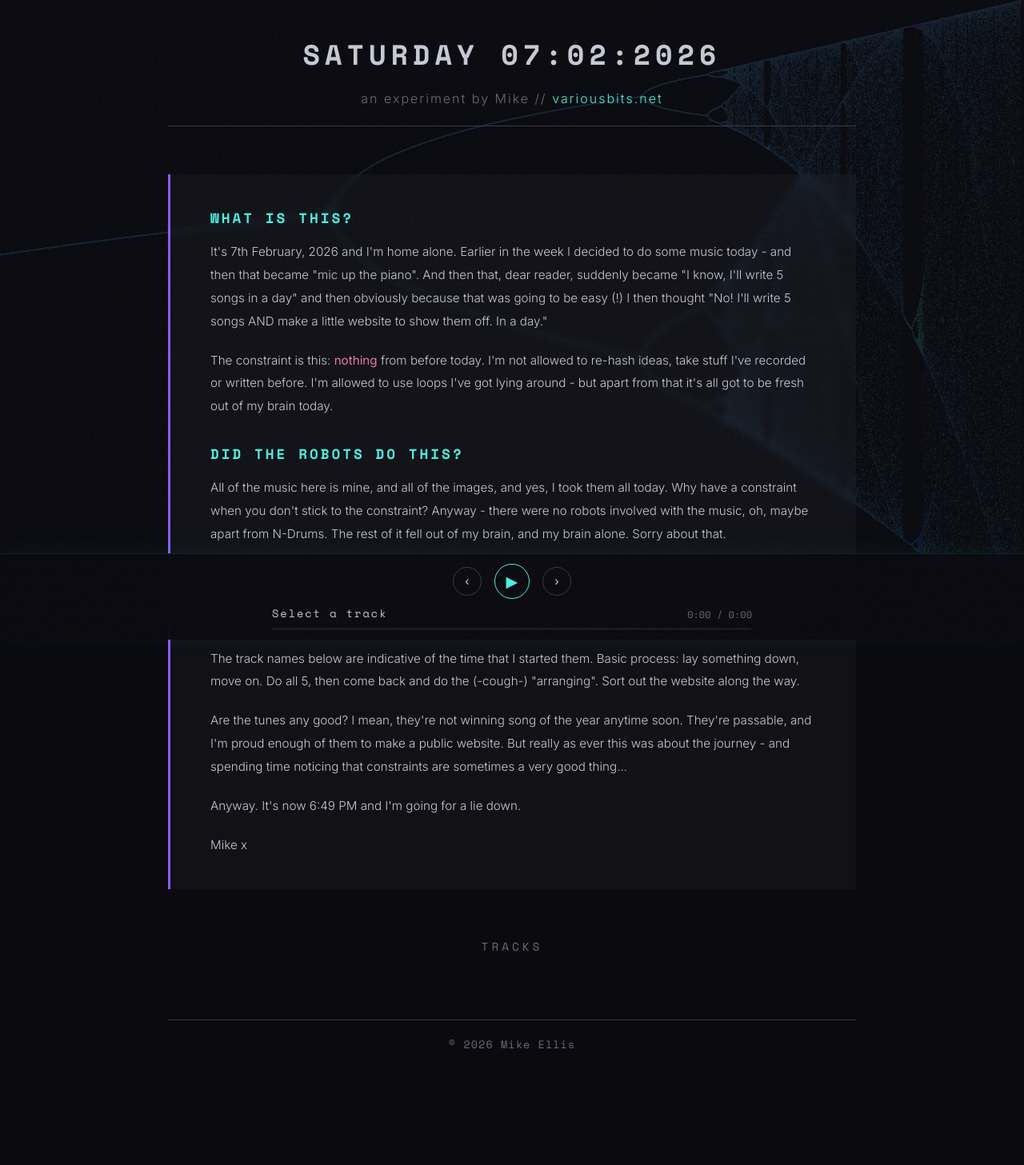
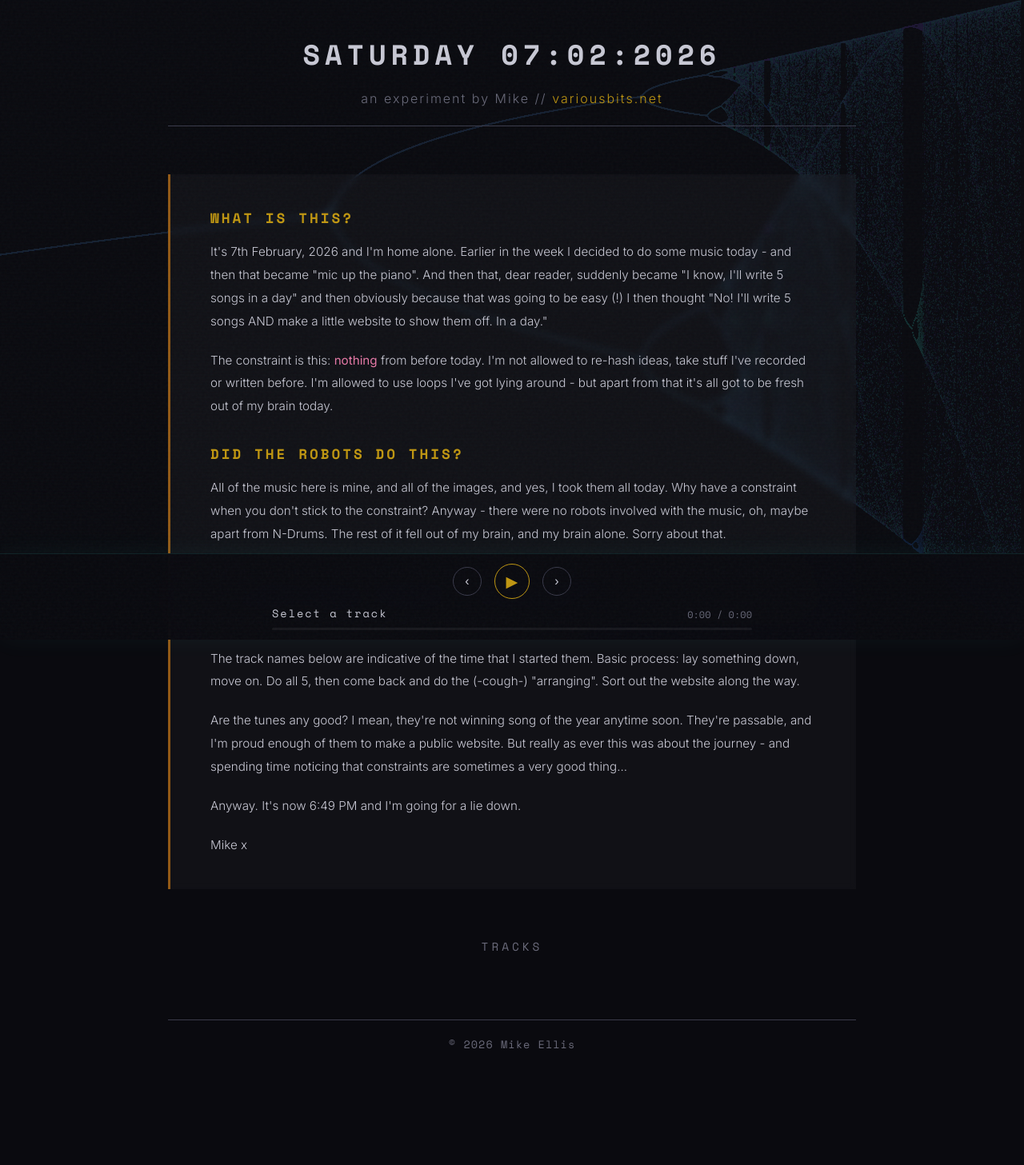
Before and after one commit to dmje/saturday, a PHP site: page / in a window 1280 px wide. Shown: the whole page at 80% size. Run offline with PHP 8.4, Linux system fonts and the light colour scheme; some libraries are stand-ins or nearby versions.

Commit message:
Colour tweak

```diff
--- a/09-37.php
+++ b/09-37.php
@@ -37,7 +37,7 @@ function isVideo($filename) {
     <meta charset="UTF-8">
     <meta name="viewport" content="width=device-width, initial-scale=1.0">
     <title><?php echo $currentSong;?> - The Final Trajectory</title>
-    <link rel="stylesheet" href="assets/css/style.css?v3">
+    <link rel="stylesheet" href="assets/css/style.css?v4">
     <link rel="stylesheet" href="assets/css/<?php echo $currentSong;?>.css">
     <script defer src="https://simplestats.thirty8.co.uk/script.js" data-website-id="431dec11-3871-416f-90f1-fa919989d3e5"></script>
 </head>
--- a/10-11.php
+++ b/10-11.php
@@ -37,7 +37,7 @@ function isVideo($filename) {
     <meta charset="UTF-8">
     <meta name="viewport" content="width=device-width, initial-scale=1.0">
     <title><?php echo $currentSong;?> - The Final Trajectory</title>
-    <link rel="stylesheet" href="assets/css/style.css?v3">
+    <link rel="stylesheet" href="assets/css/style.css?v4">
     <link rel="stylesheet" href="assets/css/<?php echo $currentSong;?>.css">
     <script defer src="https://simplestats.thirty8.co.uk/script.js" data-website-id="431dec11-3871-416f-90f1-fa919989d3e5"></script>
 </head>
--- a/12-20.php
+++ b/12-20.php
@@ -37,7 +37,7 @@ function isVideo($filename) {
     <meta charset="UTF-8">
     <meta name="viewport" content="width=device-width, initial-scale=1.0">
     <title><?php echo $currentSong;?> - The Final Trajectory</title>
-    <link rel="stylesheet" href="assets/css/style.css?v3">
+    <link rel="stylesheet" href="assets/css/style.css?v4">
     <link rel="stylesheet" href="assets/css/<?php echo $currentSong;?>.css">
     <script defer src="https://simplestats.thirty8.co.uk/script.js" data-website-id="431dec11-3871-416f-90f1-fa919989d3e5"></script>
 </head>
--- a/13-31.php
+++ b/13-31.php
@@ -37,7 +37,7 @@ function isVideo($filename) {
     <meta charset="UTF-8">
     <meta name="viewport" content="width=device-width, initial-scale=1.0">
     <title><?php echo $currentSong;?> - The Final Trajectory</title>
-    <link rel="stylesheet" href="assets/css/style.css?v3">
+    <link rel="stylesheet" href="assets/css/style.css?v4">
     <link rel="stylesheet" href="assets/css/<?php echo $currentSong;?>.css">
     <script defer src="https://simplestats.thirty8.co.uk/script.js" data-website-id="431dec11-3871-416f-90f1-fa919989d3e5"></script>
 </head>
--- a/13-50.php
+++ b/13-50.php
@@ -37,7 +37,7 @@ function isVideo($filename) {
     <meta charset="UTF-8">
     <meta name="viewport" content="width=device-width, initial-scale=1.0">
     <title><?php echo $currentSong;?> - The Final Trajectory</title>
-    <link rel="stylesheet" href="assets/css/style.css?v3">
+    <link rel="stylesheet" href="assets/css/style.css?v4">
     <link rel="stylesheet" href="assets/css/<?php echo $currentSong;?>.css">
     <script defer src="https://simplestats.thirty8.co.uk/script.js" data-website-id="431dec11-3871-416f-90f1-fa919989d3e5"></script>
 </head>
--- a/assets/css/style.css
+++ b/assets/css/style.css
@@ -14,8 +14,8 @@
     --text-primary: #c8c8d4;
     --text-dim: #6a6a7a;
     --text-faint: #3a3a4a;
-    --accent-cyan: #4af0e1;
-    --accent-purple: #8b5cf6;
+    --accent-cyan: #c09611;
+    --accent-purple: #925916;
     --accent-pink: #e879a8;
     --accent-blue: #3b82f6;
     --glitch-red: #ff3344;
--- a/index.php
+++ b/index.php
@@ -17,7 +17,7 @@ foreach ($songs as $song) {
     <meta charset="UTF-8">
     <meta name="viewport" content="width=device-width, initial-scale=1.0">
     <title>The Final Trajectory</title>
-    <link rel="stylesheet" href="assets/css/style.css?v3">
+    <link rel="stylesheet" href="assets/css/style.css?v4">
     <script defer src="https://simplestats.thirty8.co.uk/script.js" data-website-id="431dec11-3871-416f-90f1-fa919989d3e5"></script>
 </head>
 <body>
```
